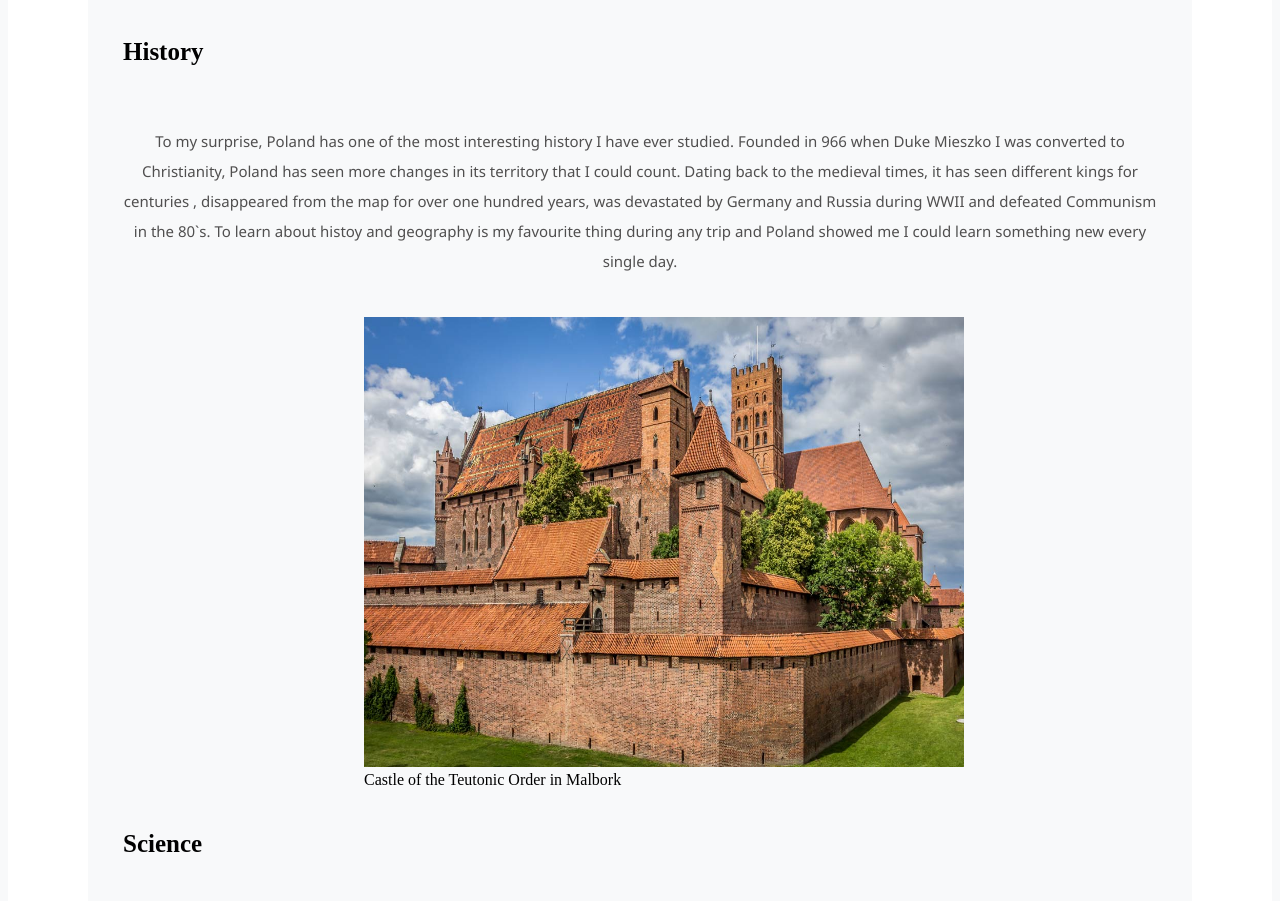
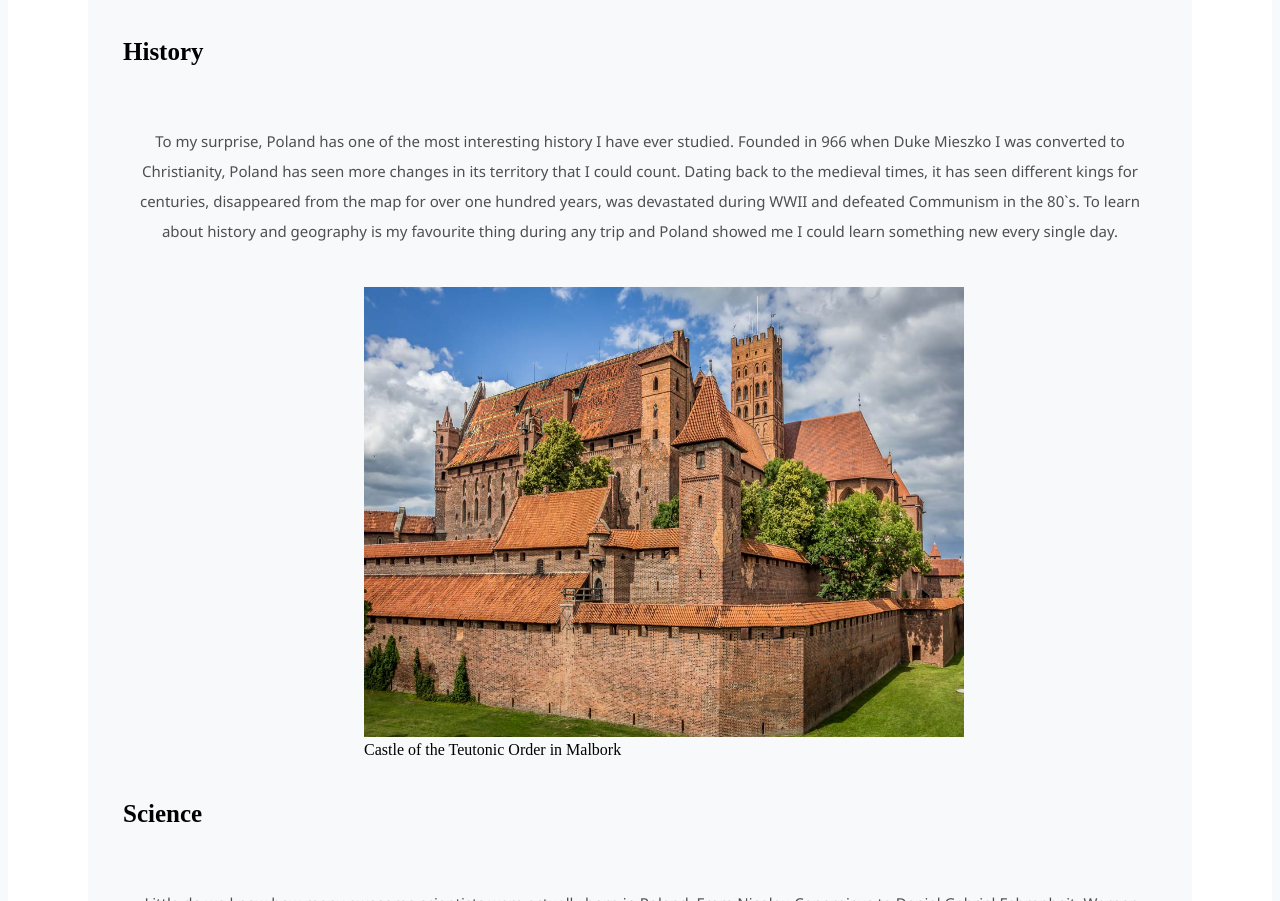
Before and after one commit to LeoDeMoura2020/html-me-something, a plain HTML site: page index.html in a window 1280 px wide. Shown: the part 1193-2094 px from the top of the page. Drawn offline with Linux system fonts and the light colour scheme.

Commit message:
Update index.html

```diff
--- a/index.html
+++ b/index.html
@@ -45,10 +45,9 @@
 				<p>To my surprise, Poland has one of the most interesting history I have ever studied.
 					Founded in 966 when Duke Mieszko I was converted to Christianity, Poland has seen more changes in
 					its territory that I could count.
-					Dating back to the medieval times, it has seen different kings for centuries , disappeared from the
-					map for over one hundred years, was devastated by Germany and Russia during WWII and defeated
-					Communism in the 80`s.
-					To learn about histoy and geography is my favourite thing during any trip and Poland showed me I
+					Dating back to the medieval times, it has seen different kings for centuries, disappeared from the
+					map for over one hundred years, was devastated during WWII and defeated Communism in the 80`s.
+					To learn about history and geography is my favourite thing during any trip and Poland showed me I
 					could learn something new every single day.
 				</p>
 				<figure class="center">
```
